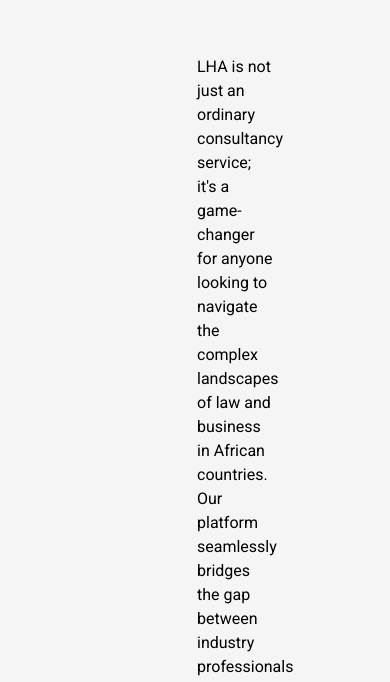
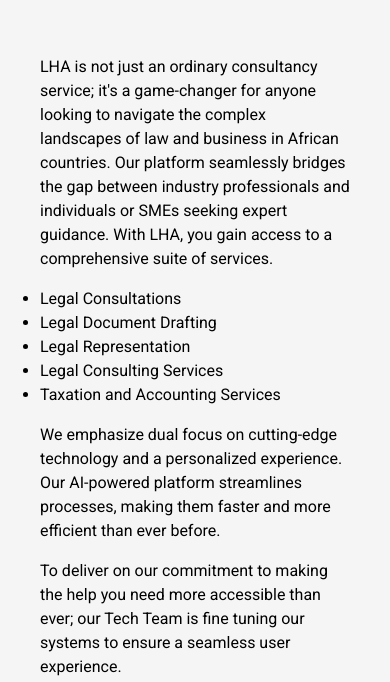
Before and after one commit to jake1808/law-about, a Next.js app: page / in a window 390 px wide. Shown: the part 1354-2036 px from the top of the page. Built offline with nearby package versions, Linux system fonts and the light colour scheme.

Commit message:
changed the padding of the about us section in mobile view

```diff
--- a/app/sections/aboutus.tsx
+++ b/app/sections/aboutus.tsx
@@ -29,7 +29,7 @@
                     </div>
 
                 </div>
-                <div className='w-[40%] text-left pt-20 pl-20'>
+                <div className='lg:w-[50%] text-left pt-20 lg:pl-20 px-10'>
                     <p>
                         LHA is not just an ordinary consultancy service; it&apos;s a game-changer for anyone looking to
                         navigate the complex landscapes of law and business in African countries. Our platform
--- a/app/sections/heroSection.tsx
+++ b/app/sections/heroSection.tsx
@@ -2,7 +2,7 @@
 
 const HeroSection = () => {
     return (
-        <div id="hero" className="hero min-h-screen" style={{ backgroundImage: 'url(https://images.unsplash.com/photo-1505664194779-8beaceb93744?ixlib=rb-4.0.3&ixid=M3wxMjA3fDB8MHxwaG90by1wYWdlfHx8fGVufDB8fHx8fA%3D%3D&auto=format&fit=crop&w=2070&q=80)' }}>
+        <div id="hero" className="hero min-h-screen object-center" style={{ backgroundImage: 'url(https://images.unsplash.com/photo-1505664194779-8beaceb93744?ixlib=rb-4.0.3&ixid=M3wxMjA3fDB8MHxwaG90by1wYWdlfHx8fGVufDB8fHx8fA%3D%3D&auto=format&fit=crop&w=2070&q=80)' }}>
             <div className="hero-overlay bg-opacity-60"></div>
             <div className="hero-content text-center text-neutral-content">
                 <div className="max-w-md">
```
